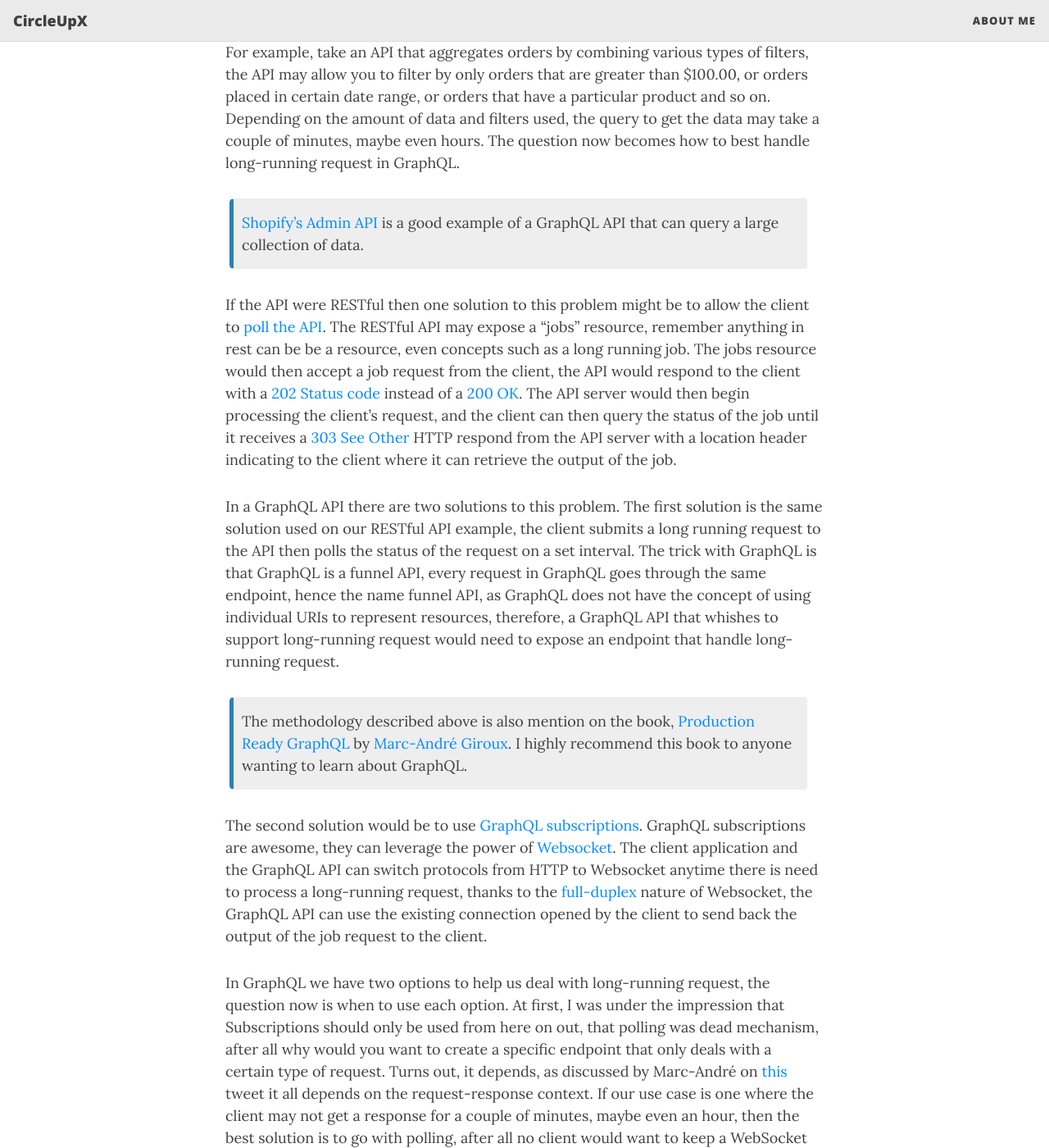
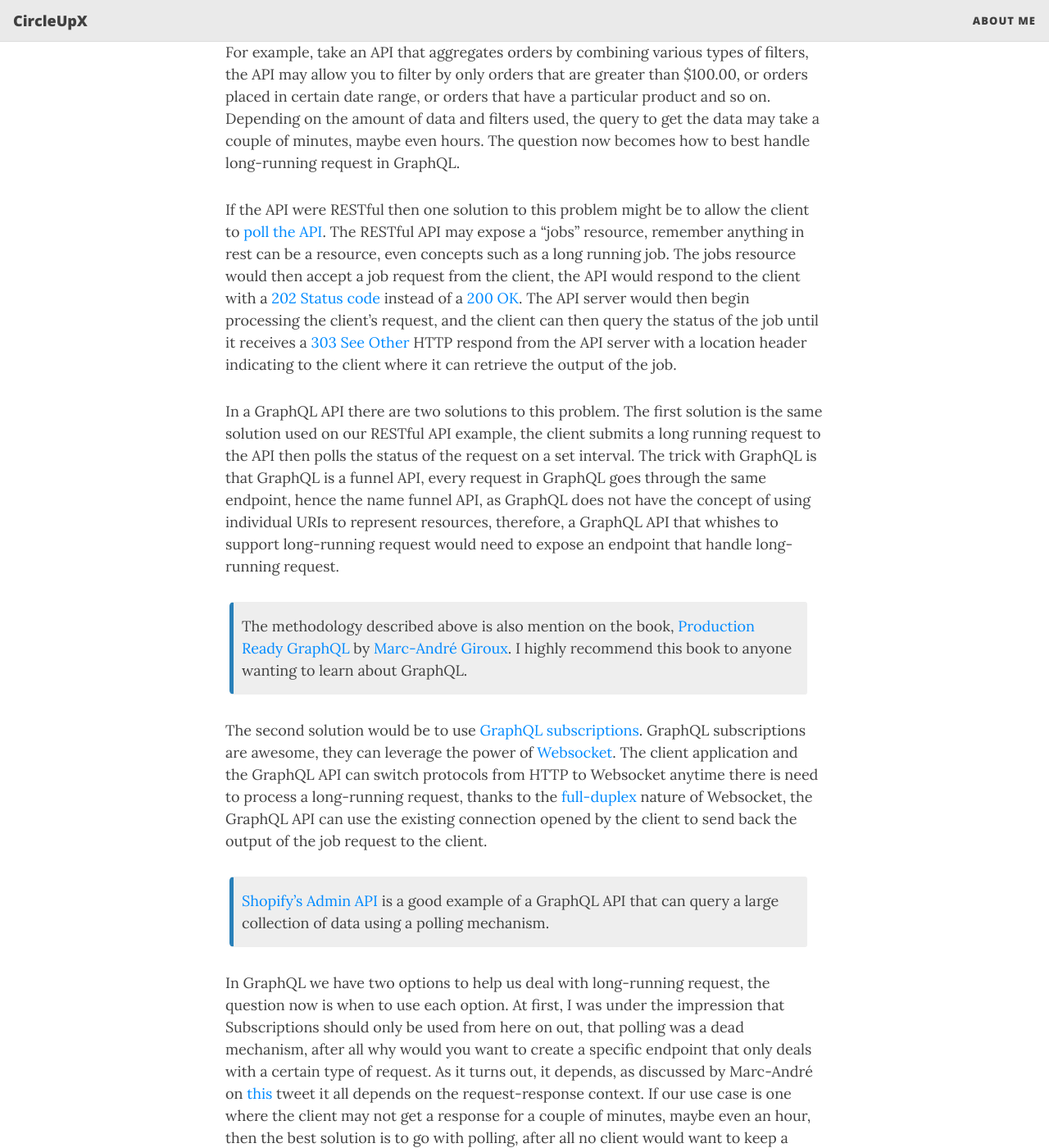
Before and after one commit to circleupx/circleupx.github.io, a Jekyll site: the page built from _posts/2021-01-03-GraphQL-Async-Request.md, in a window 1280 px wide and 1400 px high, scrolled down 393 px. Shown: the whole window at 82% size. Built offline with Jekyll 4.4.1, drawn with Linux system fonts in a browser that asks for light colours; nearby versions of some CDN libraries; some of the changed lines change nothing that is shown.

Commit message:
Correcting Grammar

```diff
--- a/_posts/2021-01-03-GraphQL-Async-Request.md
+++ b/_posts/2021-01-03-GraphQL-Async-Request.md
@@ -9,10 +9,7 @@
 
 For example, take an API that aggregates orders by combining various types of filters, the API may allow you to filter by only orders that are greater than $100.00, or orders placed in certain date range, or orders that have a particular product and so on. Depending on the amount of data and filters used, the query to get the data may take a couple of minutes, maybe even hours. The question now becomes how to best handle long-running request in GraphQL.
 
-{: .box-note}
-[Shopify's Admin API](https://shopify.dev/tutorials/perform-bulk-operations-with-admin-api) is a good example of a GraphQL API that can query a large collection of data.
-
-If the API were RESTful then one solution to this problem might be to allow the client to [poll the API](http://restalk-patterns.org/long-running-operation-polling.html). The RESTful API may expose a "jobs" resource, remember anything in rest can be be a resource, even concepts such as a long running job. The jobs resource would then accept a job request from the client, the API would respond to the client with a [202 Status code](https://developer.mozilla.org/en-US/docs/Web/HTTP/Status/202) instead of a [200 OK](https://developer.mozilla.org/en-US/docs/Web/HTTP/Status/200). The API server would then begin processing the client's request, and the client can then query the status of the job until it receives a [303 See Other](https://developer.mozilla.org/en-US/docs/Web/HTTP/Status/303) HTTP respond from the API server with a location header indicating to the client where it can retrieve the output of the job.
+If the API were RESTful then one solution to this problem might be to allow the client to [poll the API](http://restalk-patterns.org/long-running-operation-polling.html). The RESTful API may expose a "jobs" resource, remember anything in rest can be a resource, even concepts such as a long running job. The jobs resource would then accept a job request from the client, the API would respond to the client with a [202 Status code](https://developer.mozilla.org/en-US/docs/Web/HTTP/Status/202) instead of a [200 OK](https://developer.mozilla.org/en-US/docs/Web/HTTP/Status/200). The API server would then begin processing the client's request, and the client can then query the status of the job until it receives a [303 See Other](https://developer.mozilla.org/en-US/docs/Web/HTTP/Status/303) HTTP respond from the API server with a location header indicating to the client where it can retrieve the output of the job.
 
 In a GraphQL API there are two solutions to this problem. The first solution is the same solution used on our RESTful API example, the client submits a long running request to the API then polls the status of the request on a set interval. The trick with GraphQL is that GraphQL is a funnel API, every request in GraphQL goes through the same endpoint, hence the name funnel API, as GraphQL does not have the concept of using individual URIs to represent resources, therefore, a GraphQL API that whishes to support long-running request would need to expose an endpoint that handle long-running request.
 
@@ -21,4 +18,7 @@
 
 The second solution would be to use [GraphQL subscriptions](https://www.apollographql.com/docs/react/data/subscriptions/). GraphQL subscriptions are awesome, they can leverage the power of [Websocket](https://developer.mozilla.org/en-US/docs/Web/API/WebSocket). The client application and the GraphQL API can switch protocols from HTTP to Websocket anytime there is need to process a long-running request, thanks to the [full-duplex](https://en.wikipedia.org/wiki/Duplex_(telecommunications)#FULL-DUPLEX) nature of Websocket, the GraphQL API can use the existing connection opened by the client to send back the output of the job request to the client.
 
-In GraphQL we have two options to help us deal with long-running request, the question now is when to use each option. At first, I was under the impression that Subscriptions should only be used from here on out, that polling was dead mechanism, after all why would you want to create a specific endpoint that only deals with a certain type of request. Turns out, it depends, as discussed by Marc-André on [this](https://twitter.com/__xuorig__/status/1343297735596908546) tweet it all depends on the request-response context. If our use case is one where the client may not get a response for a couple of minutes, maybe even an hour, then the best solution is to go with polling, after all no client would want to keep a WebSocket connection open to the server for that long. On the other hand, if our use case involves request-respond context that only last a few seconds, then I recommend using a GraphQL Subscription.
+{: .box-note}
+[Shopify's Admin API](https://shopify.dev/tutorials/perform-bulk-operations-with-admin-api) is a good example of a GraphQL API that can query a large collection of data using a polling mechanism.
+
+In GraphQL we have two options to help us deal with long-running request, the question now is when to use each option. At first, I was under the impression that Subscriptions should only be used from here on out, that polling was a dead mechanism, after all why would you want to create a specific endpoint that only deals with a certain type of request. As it turns out, it depends, as discussed by Marc-André on [this](https://twitter.com/__xuorig__/status/1343297735596908546) tweet it all depends on the request-response context. If our use case is one where the client may not get a response for a couple of minutes, maybe even an hour, then the best solution is to go with polling, after all no client would want to keep a WebSocket connection open to the server for that long. On the other hand, if our use case involves request-respond context that only last a few seconds, then I recommend using a GraphQL Subscription.
```
